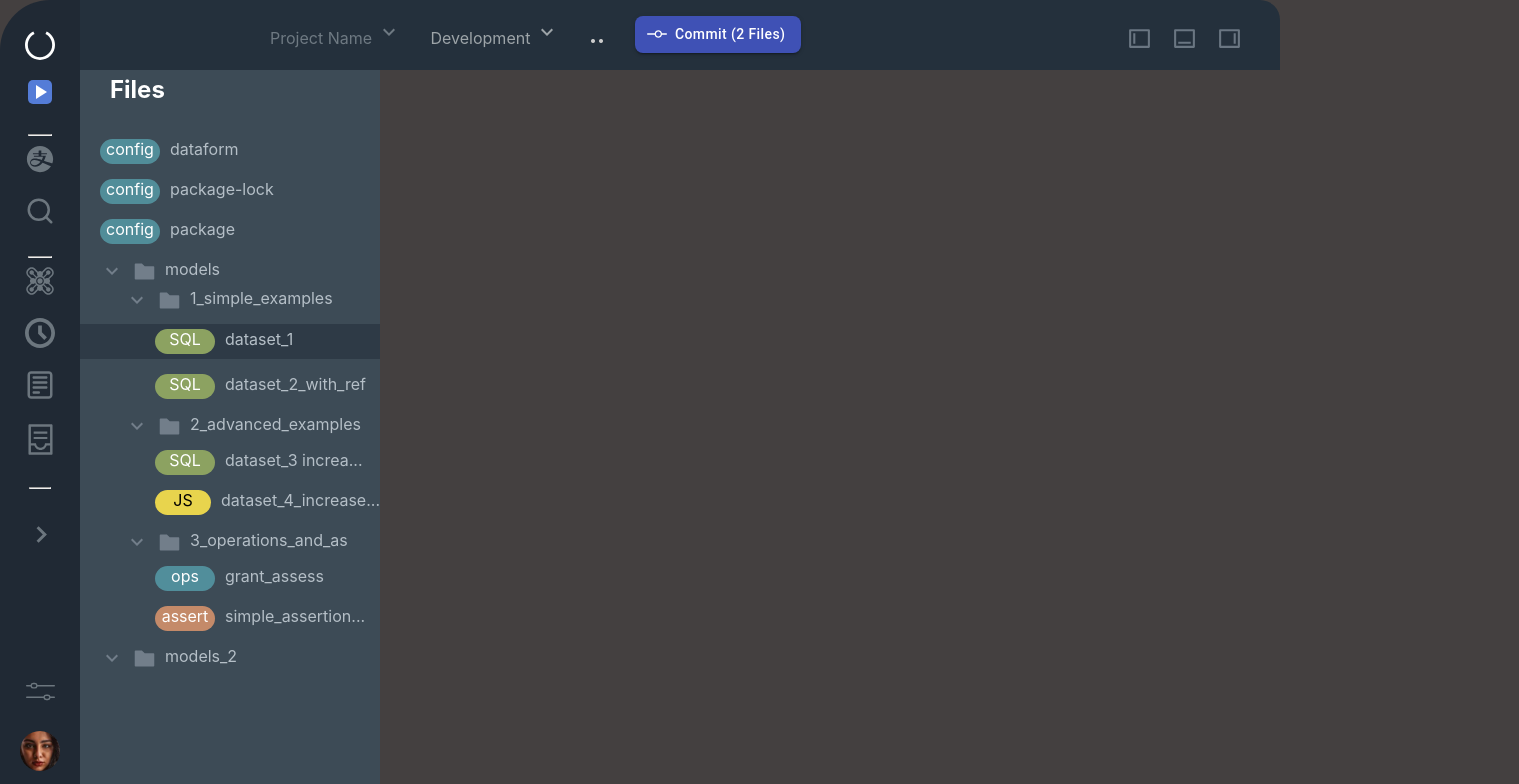
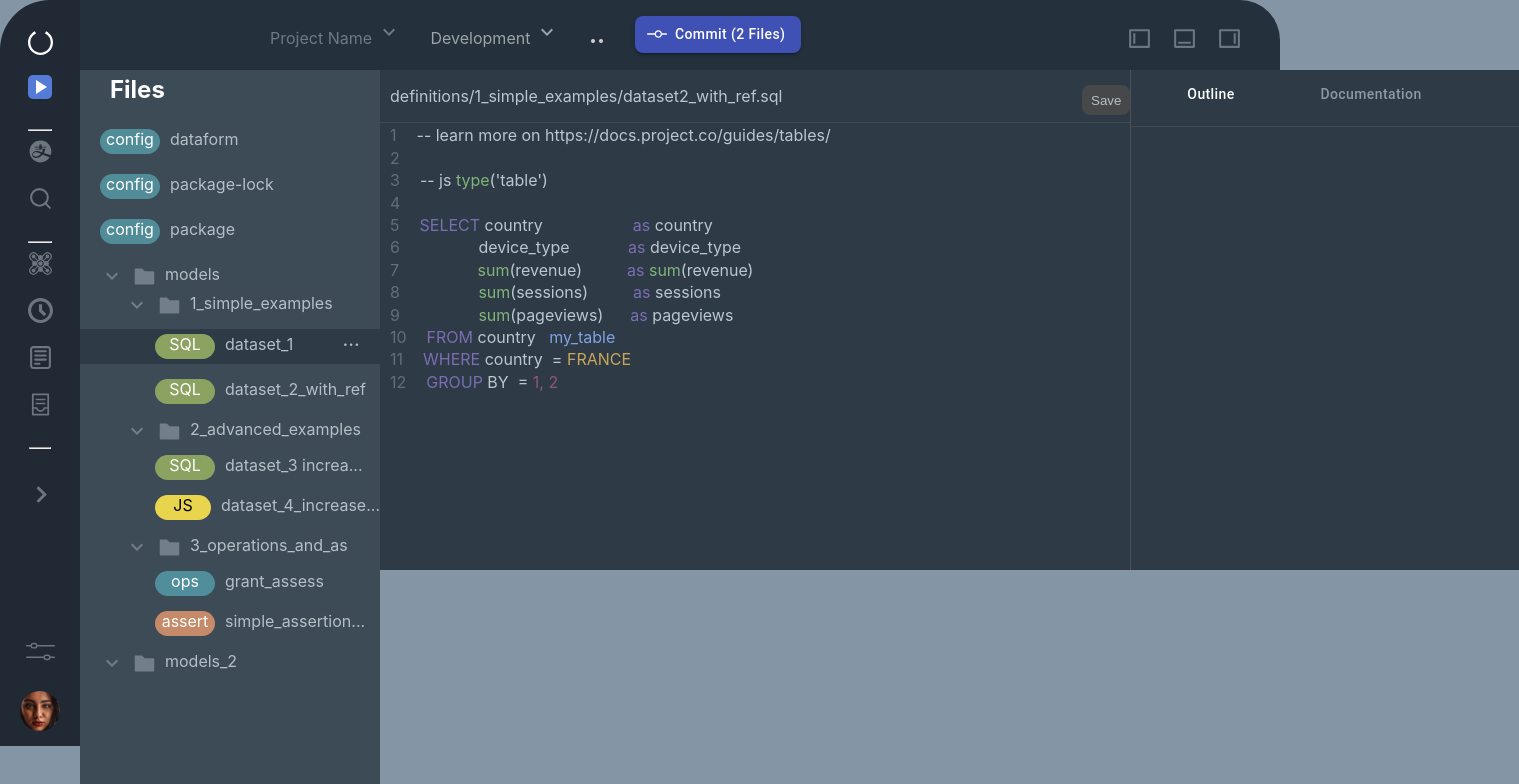
Before and after one commit to carraa99/OmicTest, a React (Create React App) app: page / in a window 1280 px wide. Shown: the top 784 px of the page, 1519 px wide, since content can reach past the window. Built offline with nearby package versions, Linux system fonts and the light colour scheme.

Commit message:
editor and right side bar almost complete

```diff
--- a/src/App.js
+++ b/src/App.js
@@ -3,6 +3,7 @@ import logo from './logo.svg';
 import NavigationBar from './components/navigation/NavigationBar';
 import IconSidebar from './components/Icon Sidebar/IconSidebar';
 import LeftSidebar from './components/left sidebar/LeftSidebar';
+import Editor from './components/editor/Editor';
 
 function App() {
   return (
@@ -10,6 +11,7 @@ function App() {
       <NavigationBar />
       <IconSidebar />
       <LeftSidebar />
+      <Editor />
     </div>
   );
 }
--- a/src/components/Icon Sidebar/IconSidebar.jsx
+++ b/src/components/Icon Sidebar/IconSidebar.jsx
@@ -18,7 +18,7 @@ const IconSideBar = () => {
   return (
     <div className="iconSidebar">
       <div className="icons">
-        <ImSpinner8 style={{ color: "white", marginBottom: 20 }} size={30} />
+        <ImSpinner8 style={{ color: "white", marginBottom: 20 }} size={25} />
         <PlayArrowIcon
           style={{
             color: "white",
@@ -26,25 +26,25 @@ const IconSideBar = () => {
                       marginBottom: 22,
             borderRadius:5
           }}
-          size={33}
+          size={30}
         />
         <hr style={{ color: "#484545", width: 22 }} />
         <AiFillAlipayCircle
           style={{ color: "#6C767E", marginBottom: 22 }}
-          size={30}
+          size={25}
         />
-        <FiSearch style={{ color: "#6C767E", marginBottom: 22 }} size={30} />
+        <FiSearch style={{ color: "#6C767E", marginBottom: 22 }} size={25} />
         <hr style={{ color: "#484545", width: 22 }} />
 
         <GiAbstract074
           style={{ color: "#6C767E", marginBottom: 22 }}
-          size={30}
+          size={25}
         />
-        <ImClock style={{ color: "#6C767E", marginBottom: 22 }} size={30} />
-        <CgNotes style={{ color: "#6C767E", marginBottom: 22 }} size={30} />
+        <ImClock style={{ color: "#6C767E", marginBottom: 22 }} size={25} />
+        <CgNotes style={{ color: "#6C767E", marginBottom: 22 }} size={25} />
         <AiOutlineContainer
           style={{ color: "#6C767E", marginBottom: 22 }}
-          size={35}
+          size={25}
         />
         <hr style={{ color: "#484545", width: 20 }} />
         <BiChevronRight
--- /dev/null
+++ b/src/components/editor/Editor.css
@@ -0,0 +1,50 @@
+.editor {
+    position: absolute;
+    top:70px;
+    left:380px;
+    height: 500px;
+    width: 750px;
+    background-color: #2E3A46;
+    border-right: 0.2px solid rgb(86, 90, 93, .8);
+     /* border: 1px solid rgba(255, 0, 0, .5); */
+
+}
+.editorHeader {
+    padding-left:10px;
+    display: flex;
+    gap:300px;
+    border-bottom: 0.2px solid rgb(86, 90, 93, .5);
+
+}
+.editorSave {
+     background-color:#464849;
+     color:#B5BFC7;
+     height: 30px;
+     width:55px;
+     border: none;
+     border-radius: 8px;
+     margin-top: 15px;
+}
+.editorBox {
+    display: flex;
+    gap:20px;
+    margin-top: 2.4px;
+    color:#BDC6CF;
+    padding-left:10px;
+}
+.numbers {
+    color:rgb(98,110,122)
+}
+
+.rightSideBar {
+    position: absolute;
+    top:70px;
+    left:1131px;
+    height: 500px;
+    width: 387.5px;
+    overflow: hidden;
+    background-color: #2E3A46;
+}
+.tab2 {
+    border-bottom: 0.2px solid rgb(86, 90, 93, .5);
+}
--- /dev/null
+++ b/src/components/editor/Editor.jsx
@@ -0,0 +1,165 @@
+import React from "react";
+import "./Editor.css";
+import Button from "@material-ui/core/Button";
+import Paper from "@material-ui/core/Paper";
+import Tabs from "@material-ui/core/Tabs";
+import Tab from "@material-ui/core/Tab";
+const Editor = () => {
+  const [value, setValue] = React.useState(2);
+
+  const handleChange = (event, newValue) => {
+    setValue(newValue);
+  };
+  function capitalizeFirstLetter(string) {
+    return string.charAt(0).toUpperCase() + string.slice(1);
+  }
+  return (
+    <div className="editorWrapper">
+      <div className="editor">
+        <div className="editorHeader">
+          <p style={{ color: "#BDC6CF" }}>
+            definitions/1_simple_examples/dataset2_with_ref.sql
+          </p>
+          {/* <Button variant="contained">Default</Button> */}
+          <button className="editorSave">Save</button>
+        </div>
+        <div className="editorBox">
+          <div className="numbers">1</div>
+          <div>-- learn more on https://docs.project.co/guides/tables/</div>
+        </div>
+        <div className="editorBox">
+          <div className="numbers">2</div>
+          <div></div>
+        </div>
+        <div className="editorBox">
+          <div className="numbers">3</div>
+          <div>
+            -- js <span style={{ color: "#80B579" }}>type</span>('table')
+          </div>
+        </div>
+        <div className="editorBox">
+          <div className="numbers">4</div>
+          <div></div>
+        </div>
+        <div className="editorBox">
+          <div className="numbers">5</div>
+          <div>
+            <span style={{ color: "#7B6DB2" }}>SELECT</span> country
+            &nbsp;&nbsp;&nbsp;&nbsp;&nbsp;&nbsp;&nbsp;&nbsp;{" "}
+            &nbsp;&nbsp;&nbsp;&nbsp; &nbsp;&nbsp;&nbsp;&nbsp;{" "}
+            <span style={{ color: "#7B6DB2" }}>as</span> country
+          </div>
+        </div>
+        <div className="editorBox">
+          <div className="numbers">6</div>
+          <div>
+            &nbsp;&nbsp;&nbsp;&nbsp;&nbsp;&nbsp;&nbsp;&nbsp;&nbsp;&nbsp;&nbsp;&nbsp;&nbsp;device_type
+            &nbsp;&nbsp;&nbsp;&nbsp;&nbsp;&nbsp; &nbsp;&nbsp;&nbsp;&nbsp;{" "}
+            <span style={{ color: "#7B6DB2" }}>as</span> device_type
+          </div>
+        </div>
+        <div className="editorBox">
+          <div className="numbers">7</div>
+          <div>
+            {" "}
+            &nbsp;&nbsp;&nbsp;&nbsp;&nbsp;&nbsp;&nbsp;&nbsp;&nbsp;&nbsp;&nbsp;&nbsp;&nbsp;
+            <span style={{ color: "#80B579" }}>
+              <span style={{ color: "#80B579" }}>sum</span>
+            </span>
+            (revenue) &nbsp;&nbsp; &nbsp;&nbsp;&nbsp;&nbsp;&nbsp;&nbsp;
+            <span style={{ color: "#7B6DB2" }}>as</span>{" "}
+            <span style={{ color: "#80B579" }}>
+              <span style={{ color: "#80B579" }}>sum</span>
+            </span>
+            (revenue)
+          </div>
+        </div>
+        <div className="editorBox">
+          <div className="numbers">8</div>
+          <div>
+            {" "}
+            &nbsp;&nbsp;&nbsp;&nbsp;&nbsp;&nbsp;&nbsp;&nbsp;&nbsp;&nbsp;&nbsp;&nbsp;&nbsp;
+            <span style={{ color: "#80B579" }}>
+              <span style={{ color: "#80B579" }}>sum</span>
+            </span>
+            (sessions) &nbsp;&nbsp; &nbsp;&nbsp;&nbsp;&nbsp;&nbsp;&nbsp;
+            <span style={{ color: "#7B6DB2" }}>as</span> sessions
+          </div>
+        </div>
+        <div className="editorBox">
+          <div className="numbers">9</div>
+          <div>
+            {" "}
+            &nbsp;&nbsp;&nbsp;&nbsp;&nbsp;&nbsp;&nbsp;&nbsp;&nbsp;&nbsp;&nbsp;&nbsp;&nbsp;
+            <span style={{ color: "#80B579" }}>sum</span>(pageviews)
+            &nbsp;&nbsp;&nbsp;&nbsp;&nbsp;
+            <span style={{ color: "#7B6DB2" }}>as</span> pageviews
+          </div>
+        </div>
+        <div className="editorBox">
+          <div className="numbers">10</div>
+          <div>
+            <span style={{ color: "#7B6DB2" }}>FROM</span> country &nbsp;
+            <span style={{ color: "#7B6DB2" }}>
+              {" "}
+              <span style={{ color: "#83A2E3" }}>my_table</span>
+            </span>
+          </div>
+        </div>
+        <div className="editorBox">
+          <div className="numbers">11</div>
+          <div>
+            <span style={{ color: "#7B6DB2" }}>WHERE</span> country &nbsp;=
+            <span style={{ color: "#C8A75A" }}> FRANCE</span>
+          </div>
+        </div>
+        <div className="editorBox">
+          <div className="numbers">12</div>
+          <div>
+            <span style={{ color: "#7B6DB2" }}>GROUP</span> BY &nbsp;=
+            <span style={{ color: "#955574" }}> 1, 2</span>
+          </div>
+        </div>
+      </div>
+      {/* Right Side Bar */}
+      <div className="rightSideBar">
+        <Paper
+          square
+          style={{ height: 0, backgroundColor: "#2E3A46", border: "none" }}
+        >
+          <Tabs
+            value={value}
+            TabIndicatorProps={{
+              style: {
+                backgroundColor: "#C5CDD3",
+              },
+            }}
+            textColor="primary"
+            onChange={handleChange}
+            aria-label="disabled tabs example"
+            style={{
+              height: 55.5,
+              borderBottom: "0.2px solid rgb(86, 90, 93, .5)",
+            }}
+          >
+            <Tab
+              label="Outline"
+              style={{ color: "#FBFDFF", textTransform: "capitalize" }}
+            />
+
+            <Tab
+              label="Documentation"
+              style={{
+                color: "#9099A2",
+                textTransform: "capitalize",
+
+              }}
+            />
+          </Tabs>
+        </Paper>
+      </div>
+    </div>
+  );
+};
+
+export default Editor;
--- a/src/components/left sidebar/LeftSidebar.css
+++ b/src/components/left sidebar/LeftSidebar.css
@@ -1,6 +1,6 @@
 .leftSidebar {
     width: 300px;
-    height: 104vh;
+    height: 98.6vh;
     background-color: rgb(61,75,86);
     margin-top:-30px;
     position: absolute;
@@ -11,7 +11,7 @@
     margin-left:20px;
     display: flex;
     gap:10px;
-    margin-bottom: 15px;
+    margin-bottom: 20px;
 }
 .bage1 {
     height: 25px;
--- a/src/components/left sidebar/LeftSidebar.jsx
+++ b/src/components/left sidebar/LeftSidebar.jsx
@@ -8,7 +8,8 @@ const LeftSidebar = () => {
           style={{
             color: "white",
             fontStyle: "bold",
-            margin: 15,
+                    margin: 15,
+                    marginBottom:5,
             padding: 20,
             paddingLeft: 15,
           }}
@@ -48,17 +49,23 @@ const LeftSidebar = () => {
           </div>
           <div style={{ color: "#B5BFC7" }}> 1_simple_examples</div>
         </div>
-        <div className="sidebarWrapper3" style={{ backgroundColor: "#2E3A46",padding:5,paddingLeft:0  }}>
-          <div className="bage1 bgClass" style={{ backgroundColor: "#8CA261"  }}>
+        <div
+          className="sidebarWrapper3"
+          style={{ backgroundColor: "#2E3A46", padding: 5, paddingLeft: 0 }}
+        >
+          <div className="bage1 bgClass" style={{ backgroundColor: "#8CA261" }}>
             SQL
           </div>
-          <div style={{ color: "#B5BFC7" }} >dataset_1</div>
+          <div style={{ color: "#B5BFC7" }}>dataset_1</div>
+          <div style={{ color: "#B5BFC7", fontSize: 20, marginTop: -7 }}>
+            &nbsp;&nbsp;&nbsp;&nbsp;&nbsp;&nbsp;&nbsp;...
+          </div>
         </div>
         <div className="sidebarWrapper2">
           <div className="bage1" style={{ backgroundColor: "#8CA261" }}>
             SQL
           </div>
-          <div style={{ color: "#B5BFC7" }}>dataset_2_with_ref</div>
+          <div style={{ color: "#B5BFC7" }}>dataset_2_with_ref </div>
         </div>
         <div className="list2">
           <div>
--- a/src/components/navigation/NavigationBar.css
+++ b/src/components/navigation/NavigationBar.css
@@ -3,7 +3,7 @@
     width: auto;
     height: 70px;
     background-color: rgb(36,48,60);
-    border-top-right-radius: 20px;
+    border-top-right-radius: 40px;
     margin-left:70px
     /* border-top-left-radius: 20px; */
 }
--- a/src/index.css
+++ b/src/index.css
@@ -5,7 +5,7 @@ body {
     sans-serif;
   -webkit-font-smoothing: antialiased;
   -moz-osx-font-smoothing: grayscale;
-  background-color: rgb(68, 64, 64);
+  background-color: #8496A5;
 }
 
 code {
```
